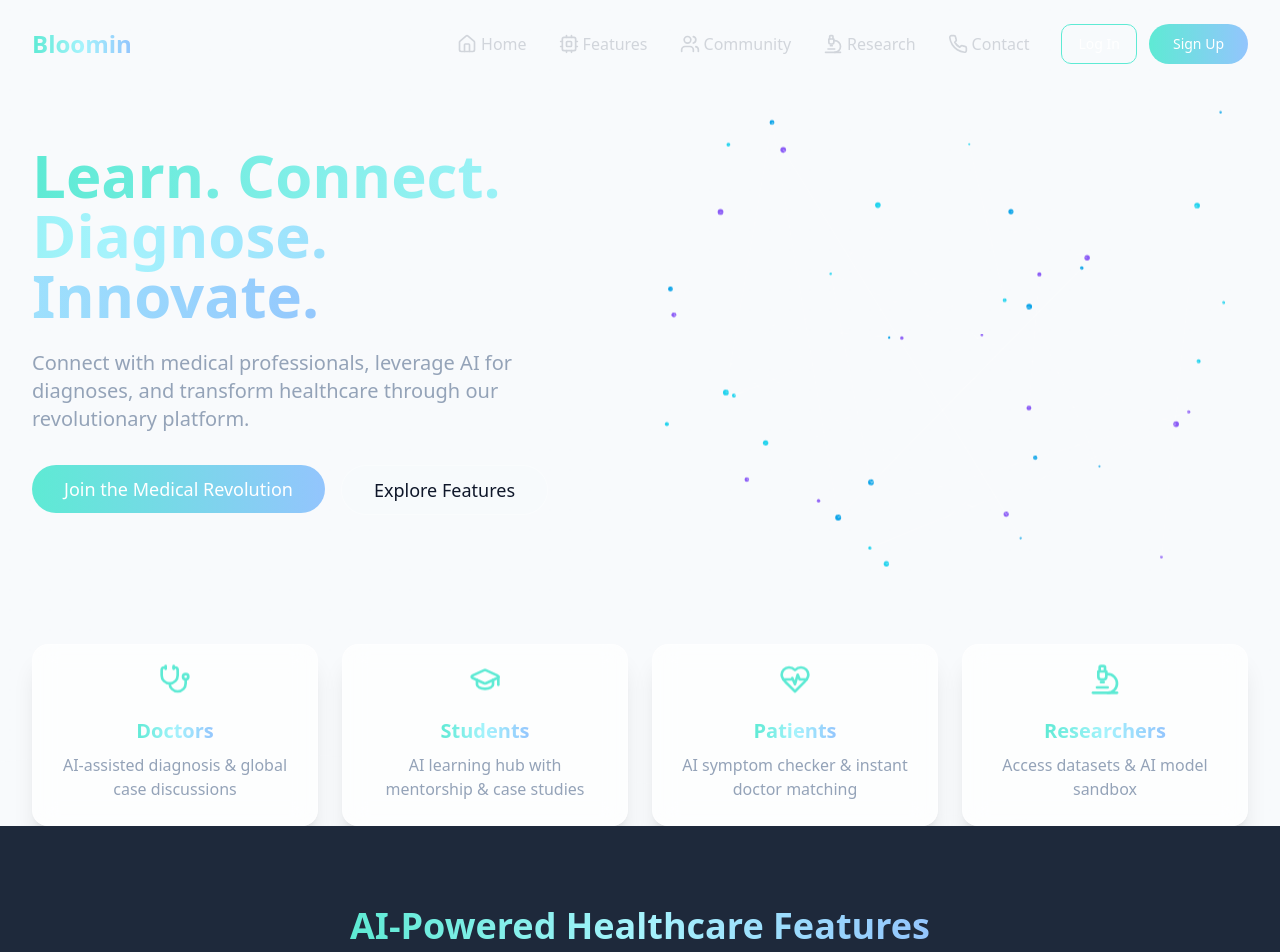
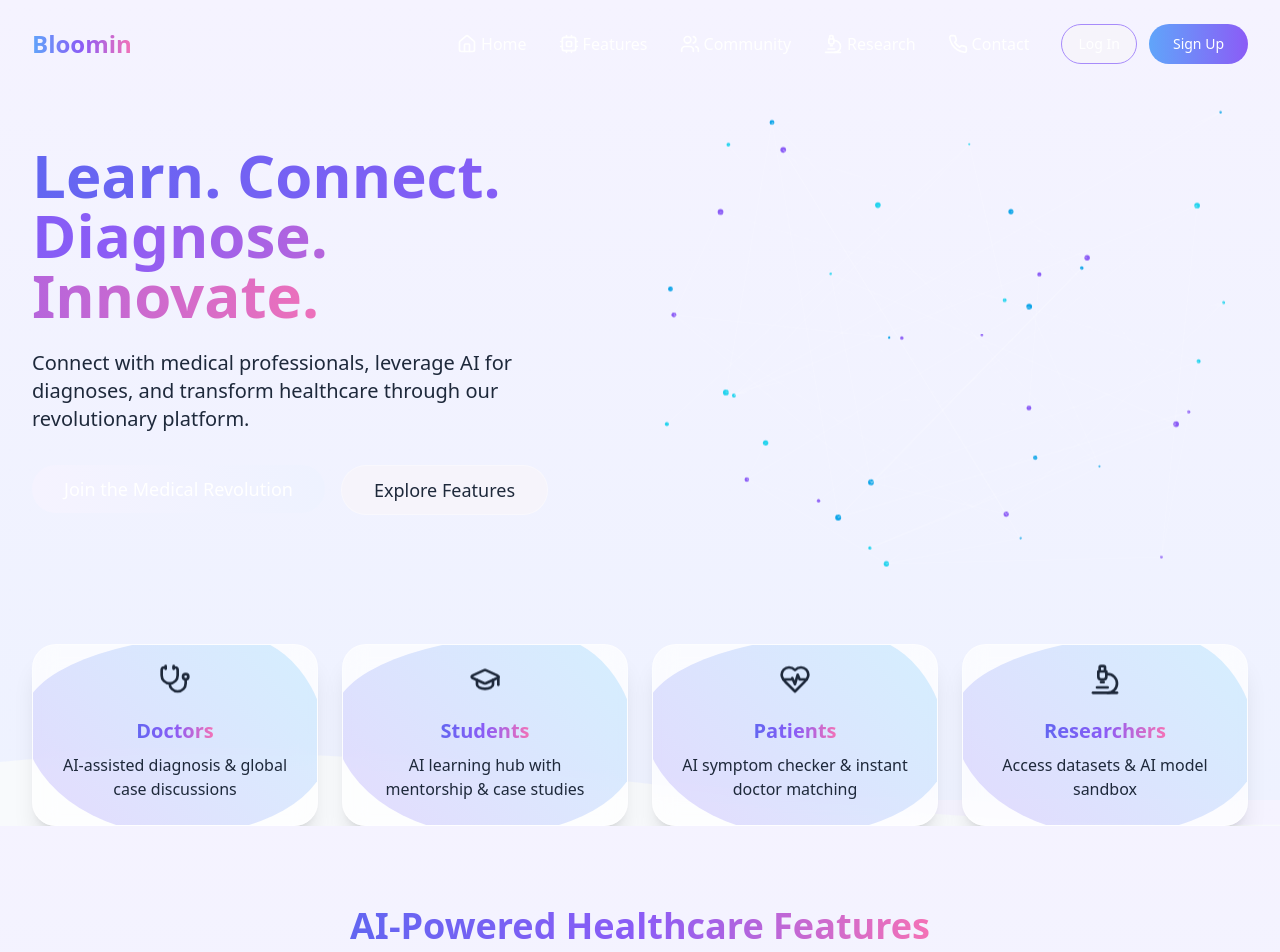
Before and after one commit to the-raghav/bloomin-medical-networks, a React (Vite) app: page / in a window 1280 px wide. Shown: the top 952 px of the page. Built offline with nearby package versions, Linux system fonts and the light colour scheme.

Commit message:
Refactor UI to improve aesthetics
The UI was refactored to improve the color scheme and overall visual appeal. The boxed layout of features and other elements was modified to create a more distinct and engaging user experience.

```diff
--- a/src/components/Navbar.tsx
+++ b/src/components/Navbar.tsx
@@ -36,7 +36,7 @@ const Navbar = () => {
     <nav
       className={`fixed top-0 left-0 right-0 z-50 transition-all duration-300 ${
         scrolled
-          ? 'bg-bloomin-navy-light/80 backdrop-blur-lg py-3 scrolled shadow-lg'
+          ? 'backdrop-blur-lg py-3 scrolled shadow-lg'
           : 'bg-transparent py-6'
       }`}
     >
@@ -45,8 +45,8 @@ const Navbar = () => {
           <div className="flex items-center">
             <a href="#" className="flex items-center">
               <div className="font-bold mr-2">
-                <span className="text-2xl font-extrabold gradient-text">
-                  Bloomin
+                <span className="text-2xl font-extrabold text-white">
+                  <span className="bg-gradient-to-r from-blue-400 via-purple-500 to-pink-400 bg-clip-text text-transparent">Bloomin</span>
                 </span>
               </div>
             </a>
@@ -58,7 +58,7 @@ const Navbar = () => {
               <a
                 key={index}
                 href={`#${item.name.toLowerCase()}`}
-                className="text-gray-300 hover:text-white flex items-center transition-colors duration-300"
+                className="text-white hover:text-purple-300 flex items-center transition-colors duration-300"
               >
                 {item.icon}
                 <span className={`ml-1 nav-text ${scrolled ? 'opacity-0' : 'opacity-100'}`}>
@@ -69,11 +69,11 @@ const Navbar = () => {
             <div className="flex space-x-3">
               <Button
                 variant="outline"
-                className="border-bloomin-teal text-white hover:bg-bloomin-teal/20 transition-all duration-300"
+                className="border-purple-400 text-white hover:bg-purple-400/20 transition-all duration-300"
               >
                 Log In
               </Button>
-              <Button className="bg-gradient-to-r from-bloomin-teal to-bloomin-blue text-white font-medium rounded-full px-6 hover:from-bloomin-blue hover:to-bloomin-teal transition-all duration-300">
+              <Button className="bg-gradient-to-r from-blue-400 to-purple-500 text-white font-medium rounded-full px-6 hover:opacity-90 transition-all duration-300">
                 Sign Up
               </Button>
             </div>
@@ -83,7 +83,7 @@ const Navbar = () => {
           <div className="md:hidden">
             <button
               type="button"
-              className="text-gray-300 hover:text-white"
+              className="text-white hover:text-purple-300"
               onClick={() => setMobileMenuOpen(!mobileMenuOpen)}
             >
               {mobileMenuOpen ? (
@@ -98,13 +98,13 @@ const Navbar = () => {
 
       {/* Mobile Navigation */}
       {mobileMenuOpen && (
-        <div className="md:hidden glass-card m-2 mt-3 p-4 animate-fade-in">
+        <div className="md:hidden backdrop-blur-lg bg-gradient-to-b from-purple-900/80 to-blue-900/80 m-2 mt-3 p-4 rounded-2xl animate-fade-in">
           <div className="flex flex-col space-y-4">
             {navItems.map((item, index) => (
               <a
                 key={index}
                 href={`#${item.name.toLowerCase()}`}
-                className="text-gray-300 hover:text-white flex items-center transition-colors duration-300 px-2 py-1"
+                className="text-white hover:text-purple-300 flex items-center transition-colors duration-300 px-2 py-1"
                 onClick={() => setMobileMenuOpen(false)}
               >
                 <span className="mr-2">{item.icon}</span>
@@ -114,13 +114,13 @@ const Navbar = () => {
             <div className="flex flex-col space-y-2">
               <Button
                 variant="outline"
-                className="border-bloomin-teal text-white hover:bg-bloomin-teal/20 transition-all duration-300"
+                className="border-purple-400 text-white hover:bg-purple-400/20 transition-all duration-300"
                 onClick={() => setMobileMenuOpen(false)}
               >
                 Log In
               </Button>
               <Button
-                className="bg-gradient-to-r from-bloomin-teal to-bloomin-blue text-white font-medium rounded-full px-6 hover:from-bloomin-blue hover:to-bloomin-teal transition-all duration-300"
+                className="bg-gradient-to-r from-blue-400 to-purple-500 text-white font-medium rounded-full px-6 hover:opacity-90 transition-all duration-300"
                 onClick={() => setMobileMenuOpen(false)}
               >
                 Sign Up
--- a/src/index.css
+++ b/src/index.css
@@ -5,25 +5,25 @@
 
 @layer base {
   :root {
-    --background: 210 50% 98%;
+    --background: 260 50% 97%;
     --foreground: 222 47% 24%;
 
-    --card: 210 50% 98%;
+    --card: 260 50% 98%;
     --card-foreground: 222 47% 24%;
 
-    --popover: 210 50% 98%;
+    --popover: 260 50% 98%;
     --popover-foreground: 222 47% 24%;
 
-    --primary: 174 75% 60%;
+    --primary: 262 83% 58%;
     --primary-foreground: 210 40% 98%;
 
-    --secondary: 199 69% 84%;
+    --secondary: 220 70% 90%;
     --secondary-foreground: 222 47% 24%;
 
     --muted: 210 40% 93%;
     --muted-foreground: 215 25% 40%;
 
-    --accent: 152 58% 80%;
+    --accent: 270 67% 80%;
     --accent-foreground: 222 47% 24%;
 
     --destructive: 0 62.8% 30.6%;
@@ -33,7 +33,7 @@
     --input: 220 13% 90%;
     --ring: 224.3 76.3% 48%;
 
-    --radius: 0.75rem;
+    --radius: 1.5rem;
 
     --sidebar-background: 220 16% 22%;
     --sidebar-foreground: 210 40% 98%;
@@ -52,7 +52,8 @@
   }
 
   body {
-    @apply bg-bloomin-sage text-bloomin-navy antialiased;
+    @apply bg-gradient-to-b from-purple-50 to-indigo-50 text-slate-800 antialiased;
+    background-attachment: fixed;
   }
 
   html {
@@ -61,55 +62,50 @@
 }
 
 @layer components {
-  .glass-card {
-    @apply bg-white/70 backdrop-blur-md border border-white/40 rounded-2xl shadow-xl;
+  .blob-card {
+    @apply relative bg-white/70 backdrop-blur-md border border-white/40 rounded-[2rem] shadow-xl overflow-hidden;
+    transition: all 0.3s ease;
+  }
+
+  .blob-card::before {
+    content: '';
+    position: absolute;
+    top: -10px;
+    left: -10px;
+    right: -10px;
+    bottom: -10px;
+    z-index: -1;
+    background: linear-gradient(45deg, rgba(167, 139, 250, 0.3), rgba(125, 211, 252, 0.3));
+    border-radius: 30% 70% 70% 30% / 30% 30% 70% 70%;
+    animation: morphing 15s ease-in-out infinite;
   }
 
   .gradient-text {
-    @apply bg-gradient-to-r from-bloomin-teal via-bloomin-mint to-bloomin-blue text-transparent bg-clip-text;
+    @apply bg-gradient-to-r from-indigo-500 via-purple-500 to-pink-400 text-transparent bg-clip-text;
   }
 
   .gradient-bg {
-    @apply bg-gradient-to-r from-bloomin-teal to-bloomin-blue;
+    @apply bg-gradient-to-r from-indigo-500 to-purple-500;
   }
 
   .role-card {
-    @apply glass-card p-6 hover:bg-white/80 transition-all duration-300 cursor-pointer;
+    @apply blob-card p-6 hover:bg-white/90 transition-all duration-300 cursor-pointer;
+    border-radius: 1.5rem;
+    transform: perspective(1000px) rotateX(0deg) rotateY(0deg) scale3d(1, 1, 1);
   }
 
   .feature-card {
-    @apply glass-card p-6 hover:bg-white/80 transition-all duration-300 hover:translate-y-[-5px];
+    @apply blob-card p-6 hover:bg-white/90 transition-all duration-300;
+    border-radius: 30% 70% 70% 30% / 30% 30% 70% 70%;
   }
 
   .testimonial-card {
-    @apply glass-card p-6 relative overflow-hidden;
+    @apply blob-card p-6 relative overflow-hidden;
   }
 
   .type-cursor::after {
     content: '|';
     @apply animate-blink;
-  }
-
-  .gradient-border {
-    position: relative;
-  }
-
-  .gradient-border::before {
-    content: '';
-    position: absolute;
-    top: -2px;
-    left: -2px;
-    right: -2px;
-    bottom: -2px;
-    background: linear-gradient(45deg, #5eead4, #93c5fd, #a5f3fc);
-    z-index: -1;
-    border-radius: 0.85rem;
-    opacity: 0;
-    transition: opacity 0.3s ease-in-out;
-  }
-
-  .gradient-border:hover::before {
-    opacity: 1;
   }
 
   .card-shine {
@@ -122,11 +118,11 @@
     background: linear-gradient(
       135deg,
       rgba(255, 255, 255, 0) 0%,
-      rgba(255, 255, 255, 0.05) 50%,
+      rgba(255, 255, 255, 0.2) 50%,
       rgba(255, 255, 255, 0) 100%
     );
     transform: translateX(-100%);
-    transition: transform 0.55s ease-in-out;
+    transition: transform 0.7s ease-in-out;
   }
 
   .feature-card:hover .card-shine {
@@ -155,13 +151,8 @@
   }
 
   .dot-pattern {
-    background-image: radial-gradient(rgba(30, 64, 175, 0.05) 1px, transparent 1px);
+    background-image: radial-gradient(rgba(124, 58, 237, 0.07) 1px, transparent 1px);
     background-size: 20px 20px;
-  }
-
-  .counter-value {
-    @apply text-4xl font-bold text-center text-bloomin-teal;
-    counter-reset: count 0;
   }
 
   .nav-icon {
@@ -179,4 +170,22 @@
   .scrolled .nav-text {
     @apply opacity-0 h-0 w-0 overflow-hidden;
   }
+
+  @keyframes morphing {
+    0% {
+      border-radius: 30% 70% 70% 30% / 30% 30% 70% 70%;
+    }
+    25% {
+      border-radius: 50% 50% 30% 70% / 60% 30% 70% 40%;
+    }
+    50% {
+      border-radius: 70% 30% 50% 50% / 40% 60% 40% 60%;
+    }
+    75% {
+      border-radius: 30% 70% 60% 40% / 70% 30% 70% 30%;
+    }
+    100% {
+      border-radius: 30% 70% 70% 30% / 30% 30% 70% 70%;
+    }
+  }
 }
--- a/tailwind.config.ts
+++ b/tailwind.config.ts
@@ -63,18 +63,71 @@ export default {
 					border: 'hsl(var(--sidebar-border))',
 					ring: 'hsl(var(--sidebar-ring))'
 				},
-				bloomin: {
-					teal: '#5eead4',
-					mint: '#a5f3fc',
-					blue: '#93c5fd',
-					lavender: '#ddd6fe',
-					sage: '#f8fafc',
-					'sage-light': '#f1f5f9',
-					navy: '#0f172a',
-					'navy-light': '#1e293b',
-					charcoal: '#334155',
-					gray: '#94a3b8'
-				}
+				purple: {
+					50: '#f5f3ff',
+					100: '#ede9fe',
+					200: '#ddd6fe',
+					300: '#c4b5fd',
+					400: '#a78bfa',
+					500: '#8b5cf6',
+					600: '#7c3aed',
+					700: '#6d28d9',
+					800: '#5b21b6',
+					900: '#4c1d95',
+					950: '#2e1065',
+				},
+				indigo: {
+					50: '#eef2ff',
+					100: '#e0e7ff',
+					200: '#c7d2fe',
+					300: '#a5b4fc',
+					400: '#818cf8',
+					500: '#6366f1',
+					600: '#4f46e5',
+					700: '#4338ca',
+					800: '#3730a3',
+					900: '#312e81',
+					950: '#1e1b4b',
+				},
+				blue: {
+					50: '#eff6ff',
+					100: '#dbeafe',
+					200: '#bfdbfe',
+					300: '#93c5fd',
+					400: '#60a5fa',
+					500: '#3b82f6',
+					600: '#2563eb',
+					700: '#1d4ed8',
+					800: '#1e40af',
+					900: '#1e3a8a',
+					950: '#172554',
+				},
+				pink: {
+					50: '#fdf2f8',
+					100: '#fce7f3',
+					200: '#fbcfe8',
+					300: '#f9a8d4',
+					400: '#f472b6',
+					500: '#ec4899',
+					600: '#db2777',
+					700: '#be185d',
+					800: '#9d174d',
+					900: '#831843',
+					950: '#500724',
+				},
+				slate: {
+					50: '#f8fafc',
+					100: '#f1f5f9',
+					200: '#e2e8f0',
+					300: '#cbd5e1',
+					400: '#94a3b8',
+					500: '#64748b',
+					600: '#475569',
+					700: '#334155',
+					800: '#1e293b',
+					900: '#0f172a',
+					950: '#020617',
+				},
 			},
 			borderRadius: {
 				lg: 'var(--radius)',
@@ -104,11 +157,11 @@ export default {
 				},
 				'pulse-glow': {
 					'0%, 100%': {
-						boxShadow: '0 0 0 0 rgba(34, 211, 238, 0.4)',
+						boxShadow: '0 0 0 0 rgba(139, 92, 246, 0.4)',
 						transform: 'scale(1)'
 					},
 					'50%': {
-						boxShadow: '0 0 20px 10px rgba(34, 211, 238, 0.2)',
+						boxShadow: '0 0 20px 10px rgba(139, 92, 246, 0.2)',
 						transform: 'scale(1.02)'
 					}
 				},
@@ -140,6 +193,10 @@ export default {
 					'0%': { transform: 'translateX(0)' },
 					'50%': { transform: 'translateX(-25%)' },
 					'100%': { transform: 'translateX(-50%)' }
+				},
+				'fade-in': {
+					'0%': { opacity: '0', transform: 'translateY(10px)' },
+					'100%': { opacity: '1', transform: 'translateY(0)' }
 				}
 			},
 			animation: {
@@ -152,6 +209,7 @@ export default {
 				'morphing': 'morphing 8s ease-in-out infinite',
 				'wave': 'wave 25s linear infinite',
 				'float-slow': 'float 6s ease-in-out infinite',
+				'fade-in': 'fade-in 0.5s ease-out',
 			}
 		}
 	},
```
